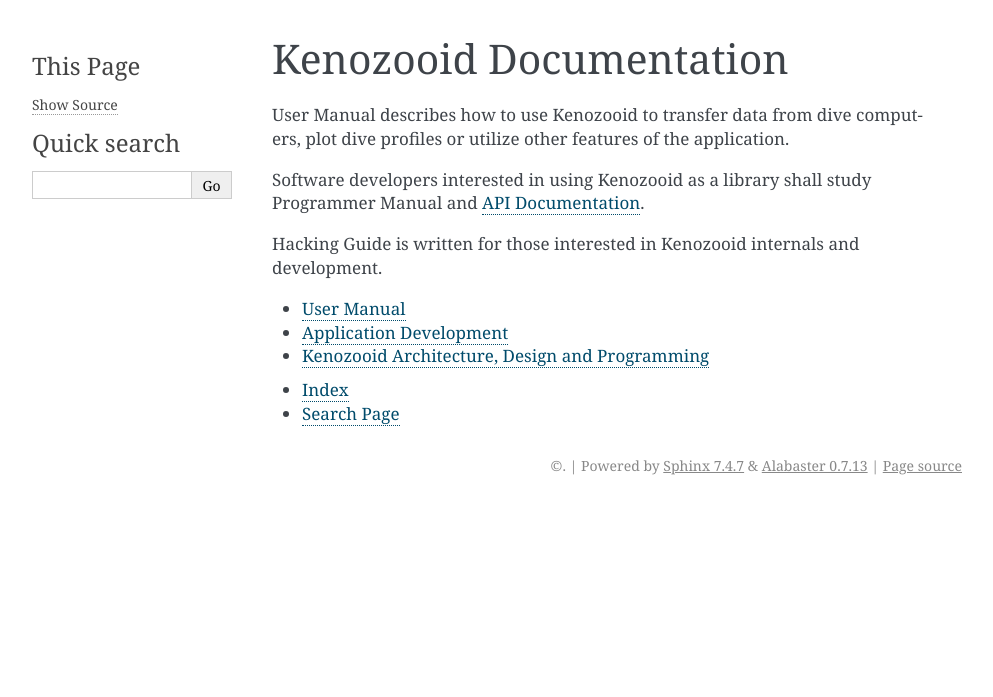
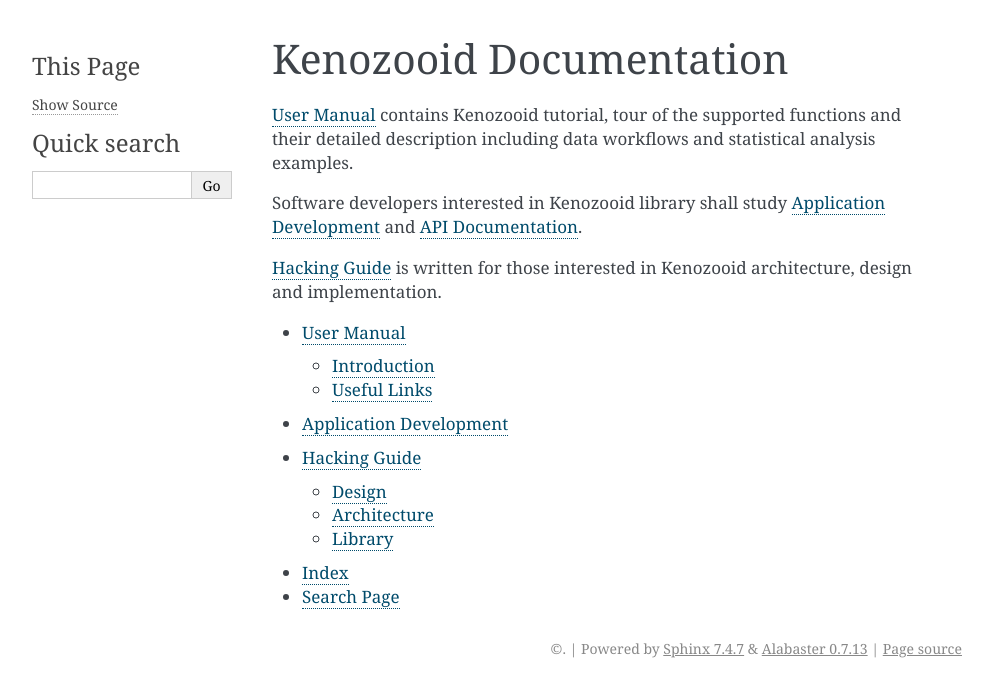
Before and after one commit to gitGNU/gnu_kenozooid, a Sphinx documentation site: the page built from doc/index.rst, in a window 1280 px wide. Shown: the top 697 px of the page, without its empty margins (148-1141 px from the left). Built offline with Sphinx 7.4.7, drawn with Linux system fonts in a browser that asks for light colours; pages that are not in the unit, such as notebooks, are missing from menus.

Commit message:
- documentation main index improvements

```diff
--- a/doc/hacking/index.rst
+++ b/doc/hacking/index.rst
@@ -1,9 +1,11 @@
 
 .. _part-hacking:
 
-##############################################
-Kenozooid Architecture, Design and Programming
-##############################################
+#############
+Hacking Guide
+#############
+
+Kenozooid architecture, design and programming technical documentation.
 
 ******
 Design
--- a/doc/index.rst
+++ b/doc/index.rst
@@ -1,19 +1,21 @@
+#######################
 Kenozooid Documentation
-=======================
+#######################
 
-User Manual describes how to use Kenozooid to transfer data from dive computers,
-plot dive profiles or utilize other features of the application.
+:ref:`part-user` contains Kenozooid tutorial, tour of the supported
+functions and their detailed description including data workflows and
+statistical analysis examples.
 
-Software developers interested in using Kenozooid as a library shall study
-Programmer Manual and `API Documentation`_.
+Software developers interested in Kenozooid library shall study
+:ref:`part-lib` and `API Documentation`_.
 
 .. _API Documentation: ../../api/index.html
 
-Hacking Guide is written for those interested in Kenozooid internals and
-development.
+:ref:`part-hacking` is written for those interested in Kenozooid
+architecture, design and implementation.
 
 .. toctree::
-   :maxdepth: 1
+   :maxdepth: 2
 
    user/index
    lib/index
```
Also changed, not shown: other parts of doc/index.rst (+2 -0 lines).
